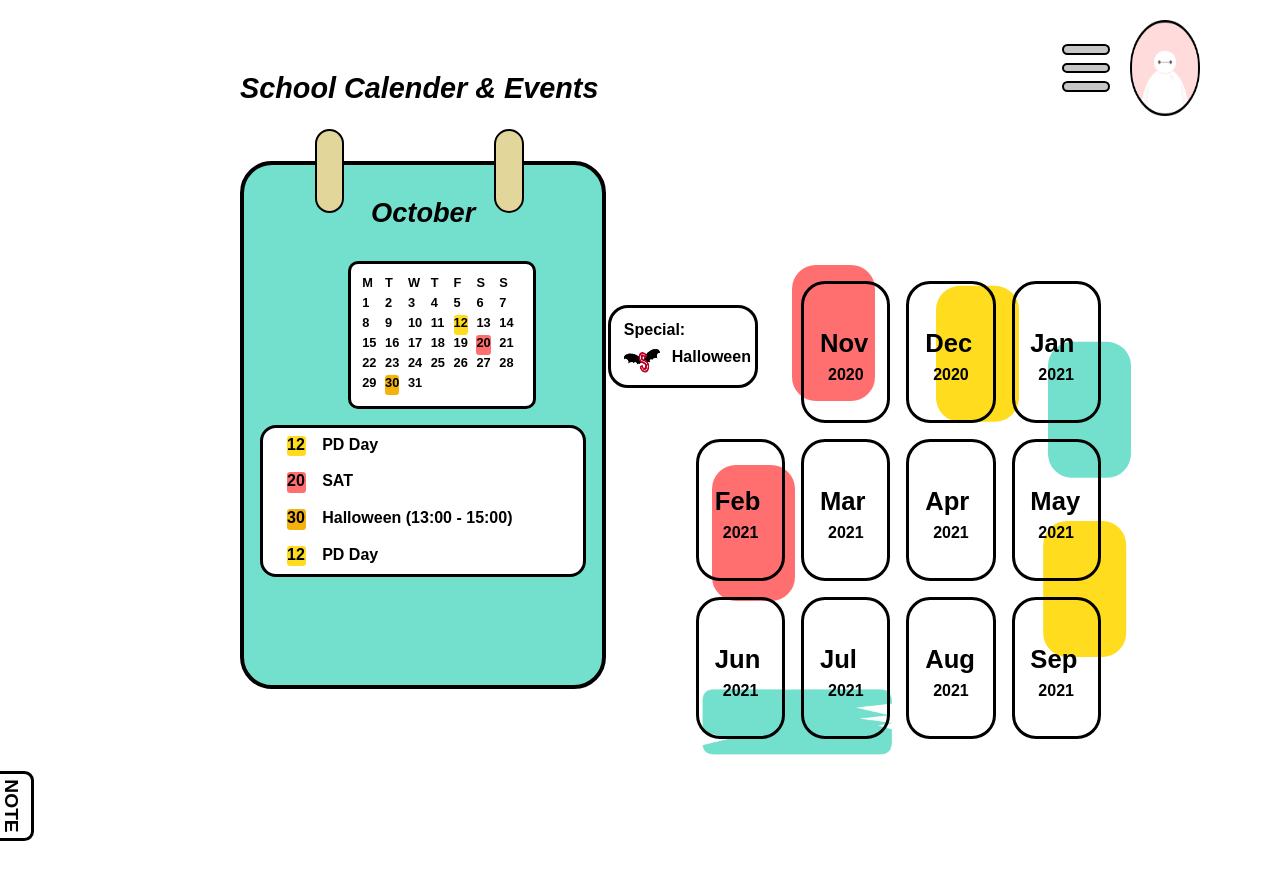
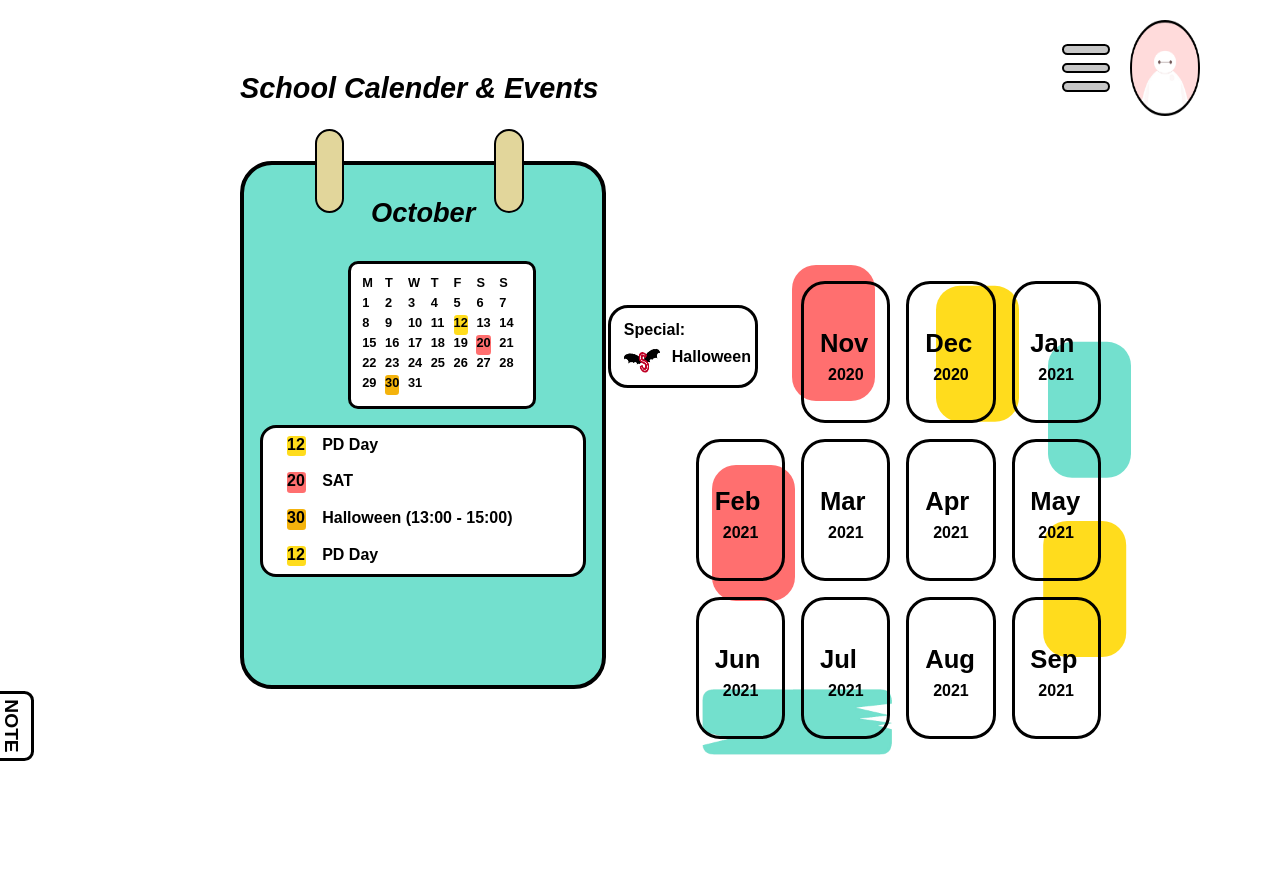
Before and after one commit to Joyce9140/html-css-final, a plain HTML site: page ping-yusun-3.html in a window 1280 px wide. Shown: the top 880 px of the page. Drawn offline with Linux system fonts and the light colour scheme.

Commit message:
Update style.css

```diff
--- a/style.css
+++ b/style.css
@@ -1934,7 +1934,7 @@ ul.events{
 
 /* ping-yusun-3: side-note */
 #SN{
-    margin-top: -45rem;
+    margin-top: -50rem;
     margin-left: -1.5rem;
 }
 
```
